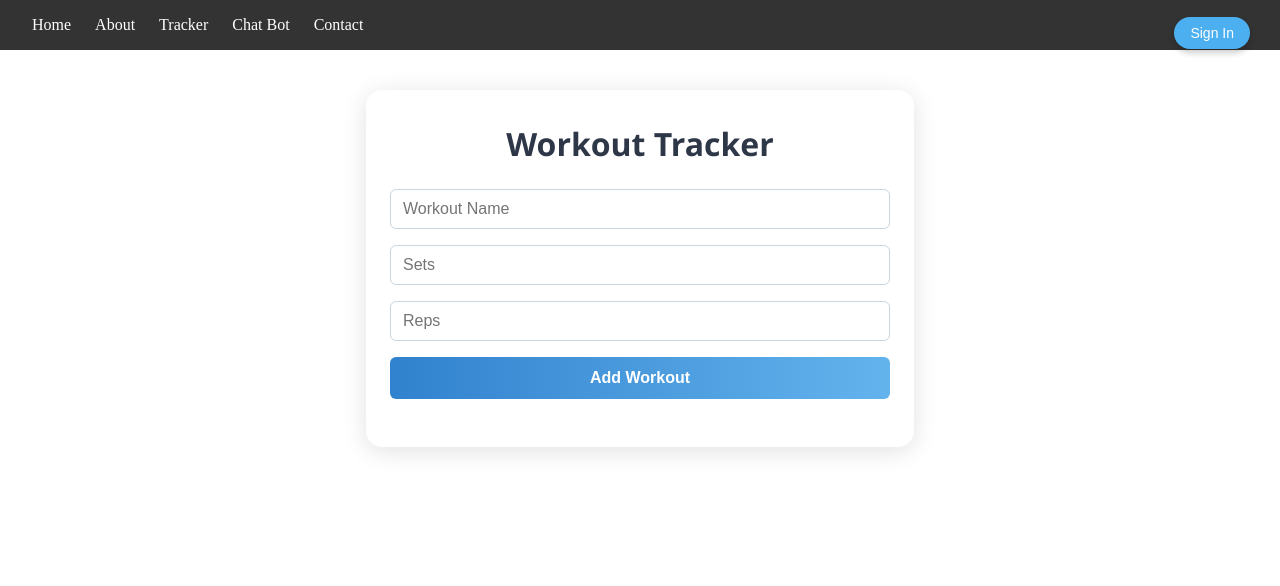
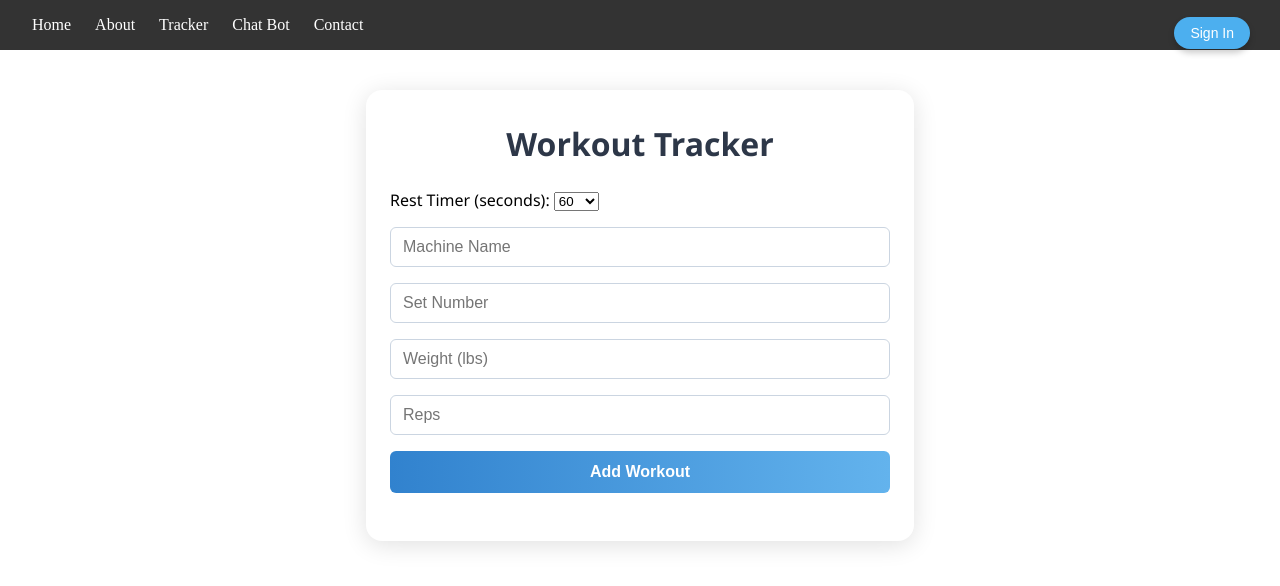
Before and after one commit to Amsan5941/ForgeFit, a React (Vite) app: page /tracker in a window 1280 px wide. Shown: the top 586 px of the page. Built offline with nearby package versions, Linux system fonts and the light colour scheme.

Commit message:
Added more functionality to Tracker Page

```diff
--- a/src/Components/Tracker/Tracker.css
+++ b/src/Components/Tracker/Tracker.css
@@ -74,3 +74,32 @@
   margin-top: 2px;
   font-style: italic;
 }
+.rest-timer {
+  display: flex;
+  align-items: center;
+  justify-content: center;
+  background: linear-gradient(90deg, #fbd786 0%, #f7797d 100%);
+  border-radius: 10px;
+  box-shadow: 0 2px 8px rgba(251, 215, 134, 0.15);
+  padding: 18px 24px;
+  font-size: 1.5rem;
+  font-weight: 700;
+  color: #2d3748;
+  margin-bottom: 18px;
+  letter-spacing: 1px;
+}
+.rest-timer button {
+  background: #e53e3e;
+  color: #fff;
+  border: none;
+  border-radius: 6px;
+  padding: 8px 16px;
+  font-size: 1rem;
+  font-weight: 600;
+  margin-left: 18px;
+  cursor: pointer;
+  transition: background 0.2s;
+}
+.rest-timer button:hover {
+  background: #c53030;
+}
--- a/src/Components/Tracker/Tracker.jsx
+++ b/src/Components/Tracker/Tracker.jsx
@@ -1,54 +1,118 @@
-import React, { useState } from 'react'
+import React, { useState, useEffect } from 'react'
 import { db } from '../../firebaseConfig.js';
-import { ref, push } from 'firebase/database';
+import { ref, push, onValue } from 'firebase/database';
 import './Tracker.css';
 
 const Tracker = () => {
-  const [workout, setWorkout] = useState('');
-  const [sets, setSets] = useState('');
+  const [machine, setMachine] = useState('');
+  const [setNum, setSetNum] = useState('');
+  const [weight, setWeight] = useState('');
   const [reps, setReps] = useState('');
   const [entries, setEntries] = useState([]);
   const [success, setSuccess] = useState('');
+  const [restDuration, setRestDuration] = useState(60); // seconds
+  const [timer, setTimer] = useState(0);
+  const [timerActive, setTimerActive] = useState(false);
 
   // Get user email from localStorage (set on login)
   const userEmail = localStorage.getItem('userEmail');
   const encodeEmail = (email) => email ? email.replace(/\./g, ',') : null;
 
+  // Fetch user's workouts on mount and listen for changes
+  useEffect(() => {
+    if (!userEmail) return;
+    const userRef = ref(db, `tracker/${encodeEmail(userEmail)}`);
+    const unsubscribe = onValue(userRef, (snapshot) => {
+      const data = snapshot.val();
+      if (data) {
+        // Convert object to array, newest first
+        const workouts = Object.values(data).sort((a, b) => new Date(b.time) - new Date(a.time));
+        setEntries(workouts);
+      } else {
+        setEntries([]);
+      }
+    });
+    return () => unsubscribe();
+  }, [userEmail]);
+
+  // Timer effect
+  useEffect(() => {
+    let interval;
+    if (timerActive && timer > 0) {
+      interval = setInterval(() => {
+        setTimer(t => t - 1);
+      }, 1000);
+    } else if (timer === 0) {
+      setTimerActive(false);
+    }
+    return () => clearInterval(interval);
+  }, [timerActive, timer]);
+
   const handleSubmit = async (e) => {
     e.preventDefault();
-    if (!workout || !sets || !reps) return;
+    if (!machine || !setNum || !weight || !reps) return;
     const time = new Date().toLocaleString();
-    const entry = { workout, sets, reps, time };
-    setEntries([entry, ...entries]);
-    setWorkout('');
-    setSets('');
+    const entry = { machine, set: setNum, weight, reps, time };
+    setMachine('');
+    setSetNum('');
+    setWeight('');
     setReps('');
     setSuccess('Workout added!');
     setTimeout(() => setSuccess(''), 1200);
+
+    // Start rest timer
+    setTimer(restDuration);
+    setTimerActive(true);
 
     // Save to Firebase if user is logged in
     if (userEmail) {
       const userRef = ref(db, `tracker/${encodeEmail(userEmail)}`);
       await push(userRef, entry);
+      // No need to update entries here, onValue will handle it
+    } else {
+      setEntries([entry, ...entries]); // For local-only
     }
   };
 
   return (
     <div className="tracker-container">
       <h1 className="tracker-title">Workout Tracker</h1>
+      <div style={{marginBottom:16}}>
+        <label htmlFor="rest-select">Rest Timer (seconds): </label>
+        <select id="rest-select" value={restDuration} onChange={e => setRestDuration(Number(e.target.value))}>
+          <option value={30}>30</option>
+          <option value={60}>60</option>
+          <option value={90}>90</option>
+          <option value={120}>120</option>
+        </select>
+      </div>
+      {timerActive && (
+        <div className="rest-timer" style={{marginBottom:16, color:'#e53e3e', fontWeight:'bold'}}>
+          Rest Timer: {timer} seconds
+          <button style={{marginLeft:8}} onClick={() => {setTimerActive(false); setTimer(0);}}>Stop</button>
+        </div>
+      )}
       <form className="tracker-form" onSubmit={handleSubmit}>
         <input
           type="text"
-          placeholder="Workout Name"
-          value={workout}
-          onChange={e => setWorkout(e.target.value)}
+          placeholder="Machine Name"
+          value={machine}
+          onChange={e => setMachine(e.target.value)}
           required
         />
         <input
           type="number"
-          placeholder="Sets"
-          value={sets}
-          onChange={e => setSets(e.target.value)}
+          placeholder="Set Number"
+          value={setNum}
+          onChange={e => setSetNum(e.target.value)}
+          min="1"
+          required
+        />
+        <input
+          type="number"
+          placeholder="Weight (lbs)"
+          value={weight}
+          onChange={e => setWeight(e.target.value)}
           min="1"
           required
         />
@@ -66,8 +130,8 @@ const Tracker = () => {
       <ul className="tracker-list">
         {entries.map((entry, idx) => (
           <li key={idx}>
-            <span className="workout-name">{entry.workout}</span>
-            <span className="workout-meta">{entry.sets} sets x {entry.reps} reps</span>
+            <span className="workout-name">{entry.machine}</span>
+            <span className="workout-meta">Set {entry.set} | {entry.weight} lbs | {entry.reps} reps</span>
             <span className="workout-time">Logged: {entry.time}</span>
           </li>
         ))}
```
